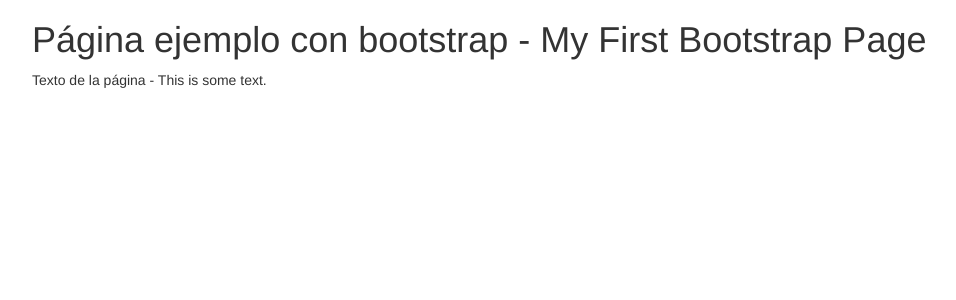
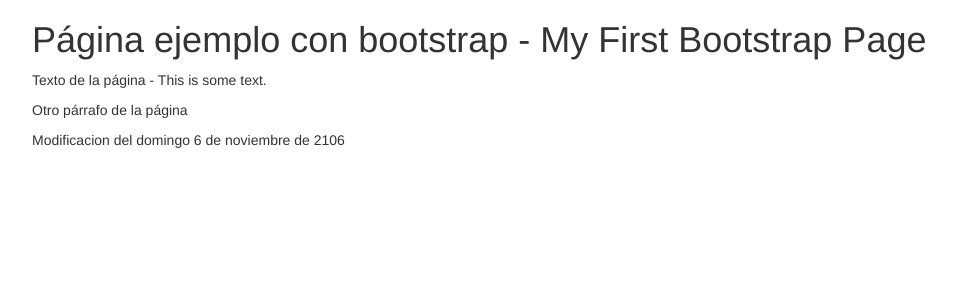
Before and after one commit to jmarquelladas/daw, a PHP site: page /login.php in a window 1280 px wide. Shown: the top 300 px of the page, without its empty margins (38-994 px from the left). Run offline with PHP 8.4, Linux system fonts and the light colour scheme; some libraries are stand-ins or nearby versions.

Commit message:
Prueba ok a subir

```diff
--- a/login.php
+++ b/login.php
@@ -12,6 +12,8 @@
 	<div class="container">
 		<h1>Página ejemplo con bootstrap - My First Bootstrap Page</h1>
 		<p>Texto de la página - This is some text.</p>
+		<p>Otro párrafo de la página</p>
+		<p>Modificacion del domingo 6 de noviembre de 2106</p>
 	</div>
 </body>
 </html>
```
